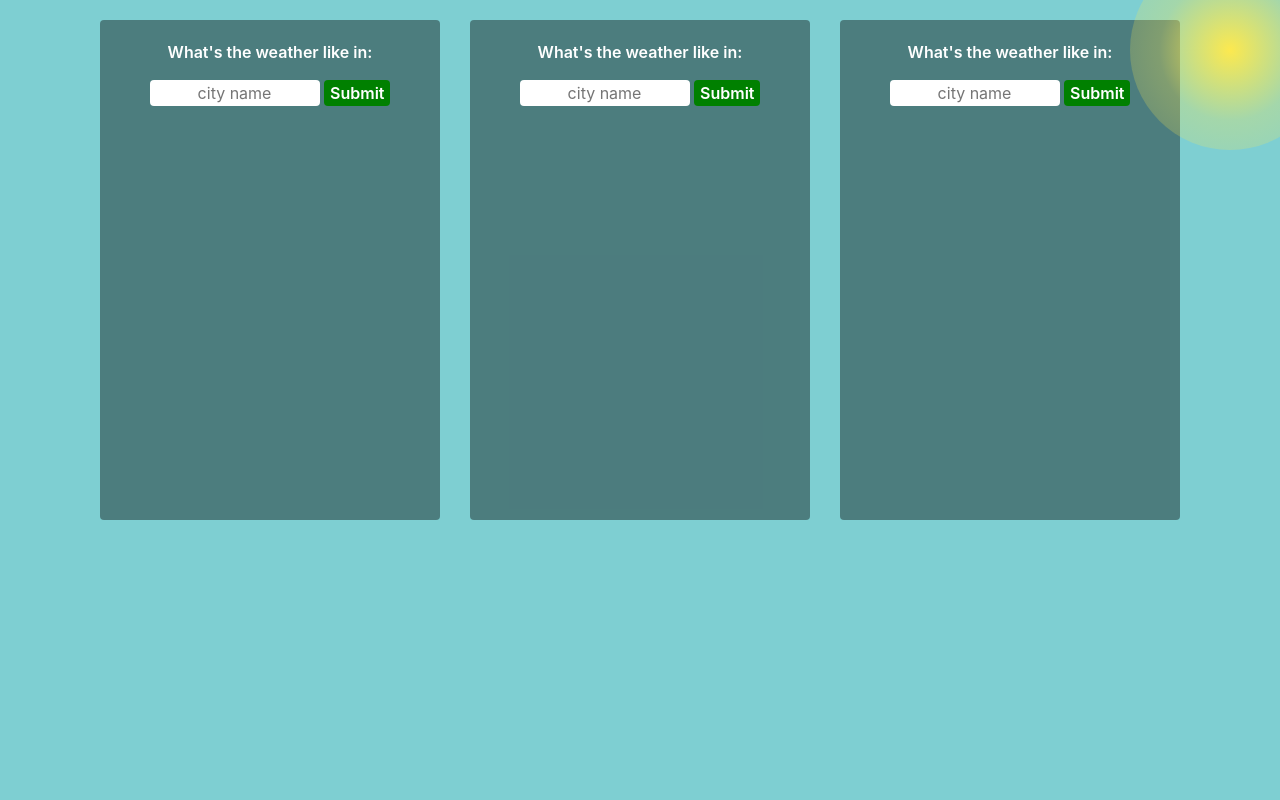
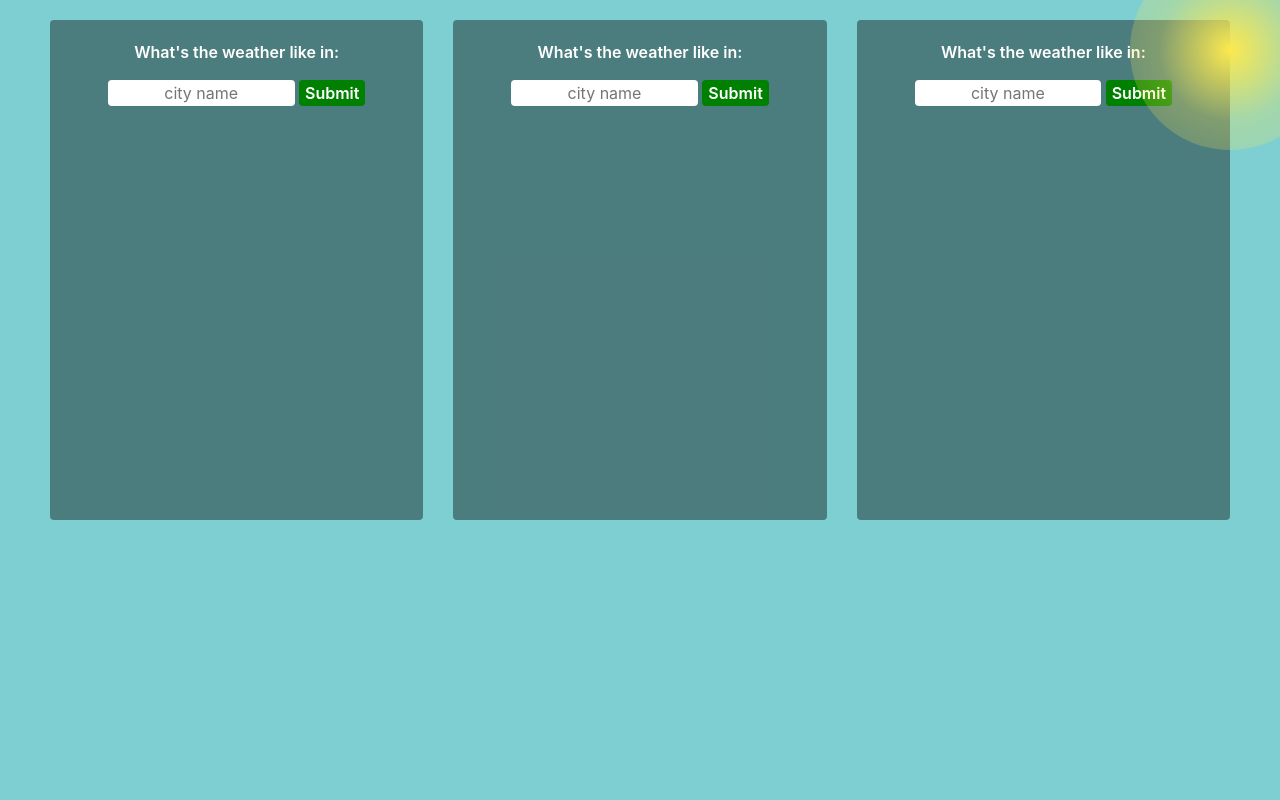
Before and after one commit to JustBriones/googleApi, a PHP site: page / in a window 1280 px wide. Run offline with PHP 8.4, Linux system fonts and the light colour scheme; some libraries are stand-ins or nearby versions.

Commit message:
added width to container

```diff
--- a/styles.css
+++ b/styles.css
@@ -1,5 +1,8 @@
 body {
       font-family: 'Lato', sans-serif;
+  }
+  .container {
+    max-width: 100% !important;
   }
   p {
     color: #fff;
```
